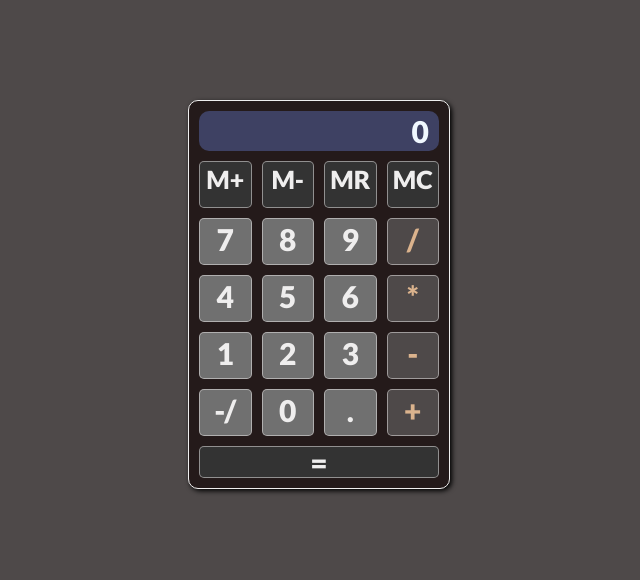
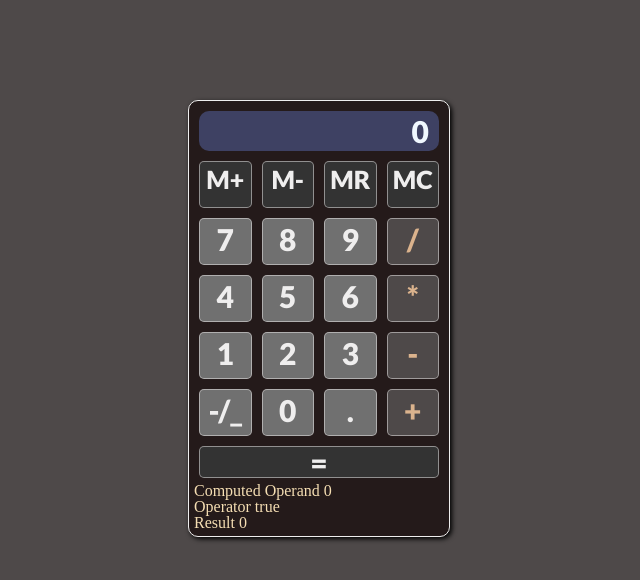
Before and after one commit to tankarasu/calculator, a React (Create React App) app in the folder calculette_react_js/: page / in a window 1280 px wide. Shown: the top 580 px of the page, without its empty margins (321-961 px from the left). Built offline with nearby package versions, Linux system fonts and the light colour scheme.

Commit message:
function add et equal ok

```diff
--- a/calculette_react_js/src/App.js
+++ b/calculette_react_js/src/App.js
@@ -6,13 +6,19 @@ import MemoryTouch from "./components/MemoryTouch";
 import NumericTouch from "./components/NumericTouch";
 import OperandTouch from "./components/OperandTouch";
 
+let firstOperand = true;
+
 function App() {
+  const [displayToScreen, setDisplayToScreen] = useState("0");
   const [result, setResult] = useState("0");
+  const [computedOperand, setComputedOperand] = useState(0);
+  const [operator, setOperator] = useState("");
+
   return (
     <div className="App">
       <div className="calculette">
         <div className="ecran">
-          <Ecran result={result} />
+          <Ecran displayToScreen={displayToScreen} />
         </div>
         <div className="touches">
           <div className="ligne">
@@ -40,7 +46,7 @@ function App() {
             <OperandTouch value="-" functionnalite={substractNumber} />
           </div>
           <div className="ligne">
-            <NumericTouch value="-/" functionnalite={negativeNumber} />
+            <NumericTouch value="-/_" functionnalite={negativeNumber} />
             <NumericTouch value={0} functionnalite={insertNumber} />
             <NumericTouch value="." functionnalite={commaNumber} />
             <OperandTouch value="+" functionnalite={addNumber} />
@@ -48,17 +54,35 @@ function App() {
           <div className="total">
             <EqualTouch value="=" functionnalite={equalResult} />
           </div>
+          <div className="test">Computed Operand {computedOperand}</div>
+          {/** to delete */}
+          <div className="test">
+            Operator {operator} {firstOperand ? "true" : "false"}
+          </div>
+          {/** to delete */}
+          <div className="test">Result {result}</div>
+          {/** to delete */}
         </div>
       </div>
     </div>
   );
   function insertNumber(e) {
     let value = e.target.textContent;
-    setResult(result + value);
+    setDisplayToScreen((displayToScreen + value) * 1);
+    console.log(displayToScreen.length);
   }
 
   function addNumber(e) {
-    console.log(e.target.textContent);
+    if (firstOperand) {
+      firstOperand = false;
+      setResult(displayToScreen);
+      setDisplayToScreen("0");
+      setOperator("+");
+    } else {
+      setResult(result + displayToScreen);
+      setDisplayToScreen("0");
+      setOperator("+");
+    }
   }
 
   function substractNumber(e) {
@@ -90,10 +114,12 @@ function App() {
   }
 
   function equalResult(e) {
-    console.log(e.target.textContent);
+    firstOperand = true;
+    setDisplayToScreen(eval(`${result}${operator}${displayToScreen}`));
   }
 
   function negativeNumber(e) {
+    setDisplayToScreen(displayToScreen * -1);
     console.log(e.target.textContent);
   }
 
--- a/calculette_react_js/src/assets/css/libs/touches.css
+++ b/calculette_react_js/src/assets/css/libs/touches.css
@@ -46,3 +46,7 @@
   justify-content: space-between;
   align-items: center;
 }
+
+.test {
+  color: wheat;
+}
--- a/calculette_react_js/src/components/Ecran.js
+++ b/calculette_react_js/src/components/Ecran.js
@@ -1,5 +1,5 @@
 import React from "react";
 
-export default function Ecran({result}) {
-  return <div className="result"> {result} </div>;
+export default function Ecran({displayToScreen}) {
+  return <div className="result"> {displayToScreen} </div>;
 }
```
